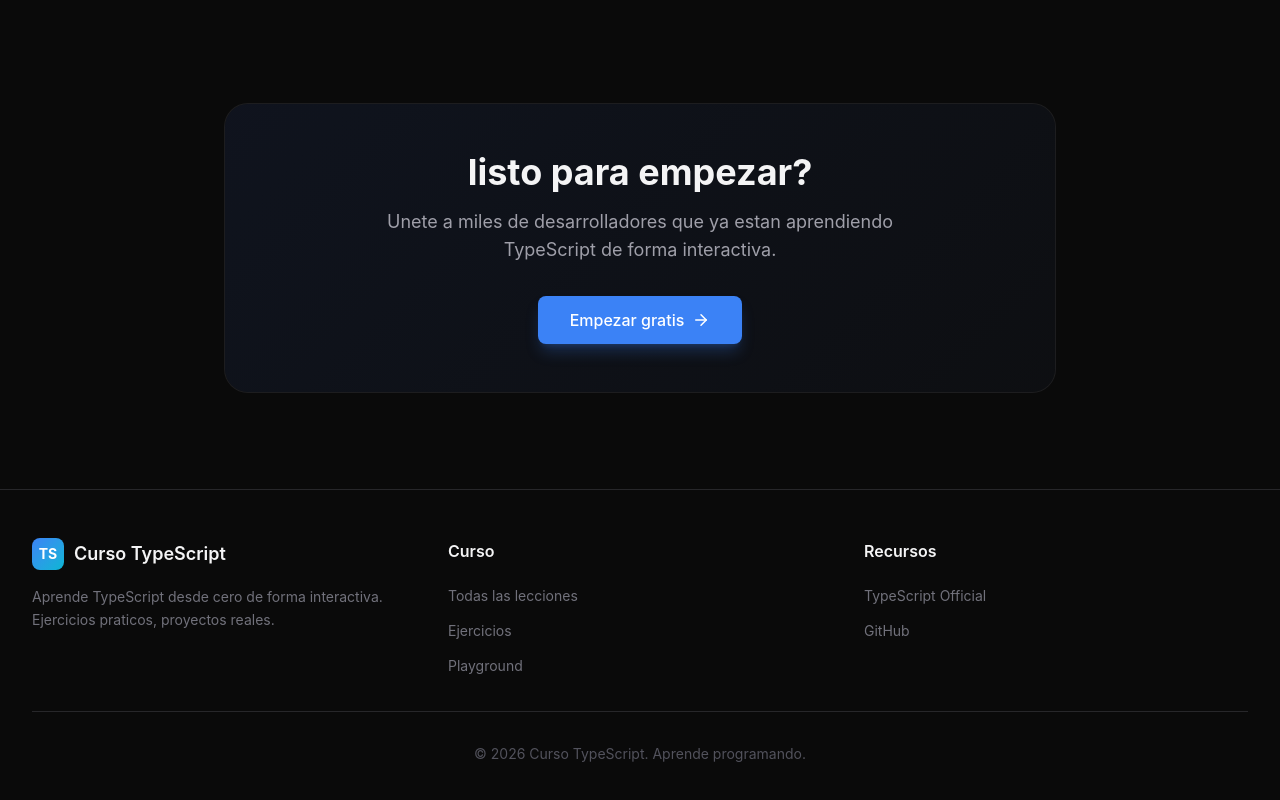
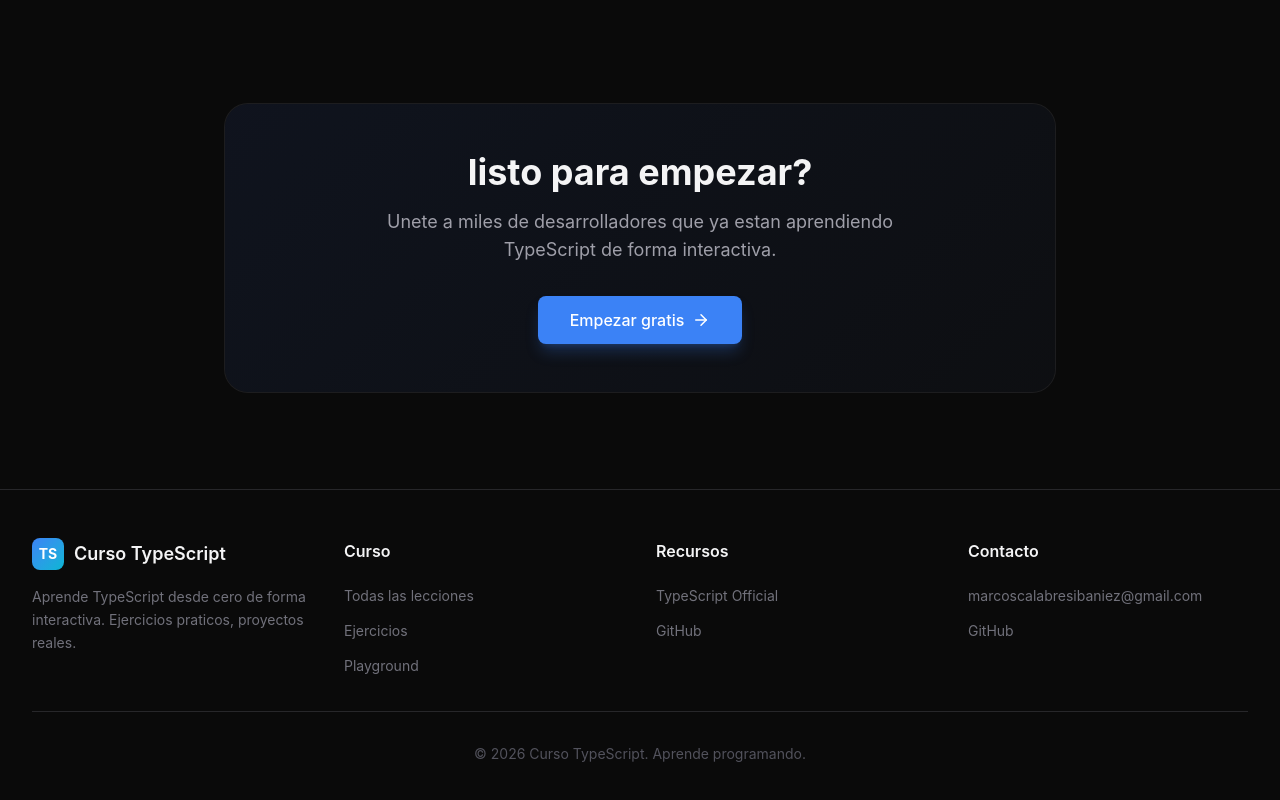
Before and after one commit to kraso/curso-typescript, a Next.js app: page / in a window 1280 px wide. Shown: the part 1901-2701 px from the top of the page. Built offline with nearby package versions, Linux system fonts and the light colour scheme; no server answers.

Commit message:
feat: add contact column to footer

```diff
--- a/src/components/layout/Footer.tsx
+++ b/src/components/layout/Footer.tsx
@@ -4,7 +4,7 @@ export default function Footer() {
   return (
     <footer className="border-t border-zinc-800 bg-dark-900/50">
       <div className="max-w-7xl mx-auto px-4 sm:px-6 lg:px-8 py-12">
-        <div className="grid grid-cols-1 md:grid-cols-3 gap-8">
+        <div className="grid grid-cols-1 md:grid-cols-4 gap-8">
           {/* Brand */}
           <div>
             <Link href="/" className="flex items-center gap-2.5 mb-4">
@@ -69,6 +69,31 @@ export default function Footer() {
               </li>
             </ul>
           </div>
+
+          {/* Contact */}
+          <div>
+            <h3 className="text-zinc-100 font-semibold mb-4">Contacto</h3>
+            <ul className="space-y-2">
+              <li>
+                <a
+                  href="mailto:marcoscalabresibaniez@gmail.com"
+                  className="text-zinc-500 hover:text-zinc-300 text-sm transition-colors"
+                >
+                  marcoscalabresibaniez@gmail.com
+                </a>
+              </li>
+              <li>
+                <a
+                  href="https://github.com/kraso"
+                  target="_blank"
+                  rel="noopener noreferrer"
+                  className="text-zinc-500 hover:text-zinc-300 text-sm transition-colors"
+                >
+                  GitHub
+                </a>
+              </li>
+            </ul>
+          </div>
         </div>
 
         <div className="border-t border-zinc-800 mt-8 pt-8 text-center">
```
